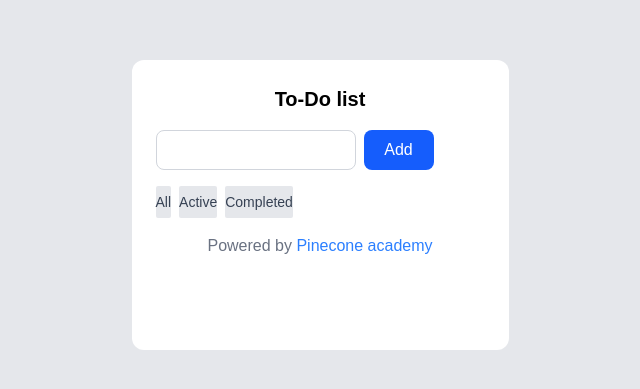
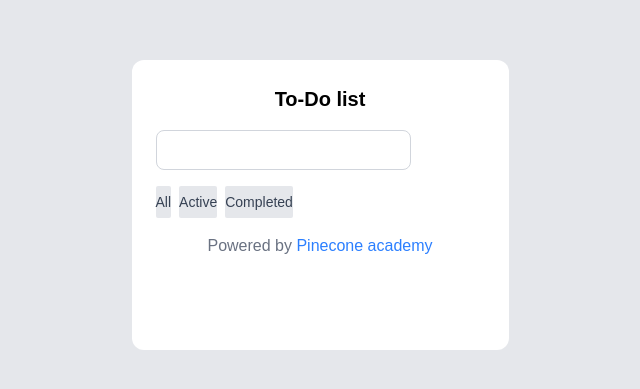
Before and after one commit to Anu-912/todo, a Next.js app: page / in a window 1280 px wide. Shown: the part 195-584 px from the top of the page, without its empty margins (320-960 px from the left). Built offline with nearby package versions, Linux system fonts and the light colour scheme.

Commit message:
Update Input.jsx

```diff
--- a/src/components/Input.jsx
+++ b/src/components/Input.jsx
@@ -1,13 +1,15 @@
+"use client"
 import React from 'react'
 
-export const Input = () => {
+export const Input = ({setInputValue}) => {
+
+  const handleChange = (event) => {
+    setInputValue(event.target.value)
+  }
+
   return (
-    <div className='flex gap-2 w-full'>
-<input type='text' className='w-[200px] h-[40px] rounded-[8px] border border-gray-300 bg-white text-[16px] text-gray-700 outline-none '>
+<input onChange={handleChange} type='text' className='w-[255px] h-[40px] rounded-[8px] border border-gray-300 bg-white text-[16px] text-gray-700 outline-none px-2 '>
 </input>
-<button className='w-[70px] h-[40px] bg-blue-600 text-white text-[16px] font-medium rounded-[8px]'>
-Add
-</button>
-    </div>
+
   )
 }
```
